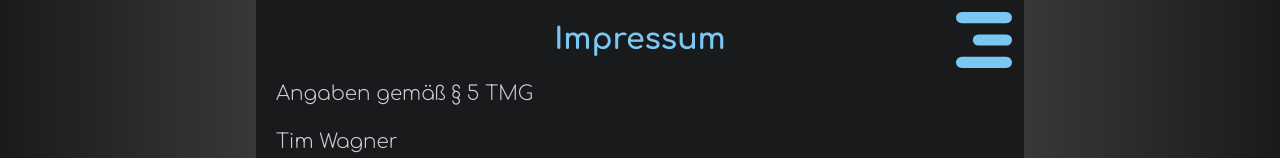
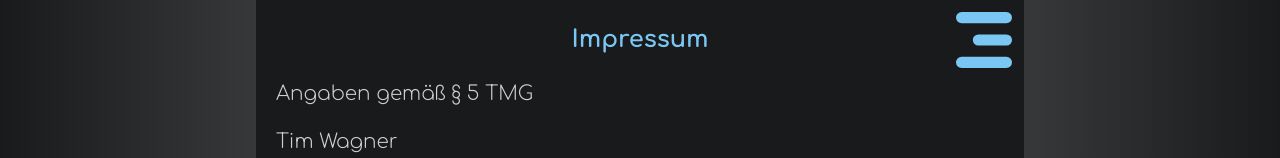
Before and after one commit to tim-w97/MyProfilePage, a React (Create React App) app: page /impressum in a window 1280 px wide. Shown: the top 158 px of the page. Built offline with nearby package versions, Linux system fonts and the light colour scheme.

Commit message:
made title in top bar smaller

```diff
--- a/src/widgets/TopBar.js
+++ b/src/widgets/TopBar.js
@@ -18,7 +18,7 @@ function TopBar(props) {
       <div className="fixed z-10 top-0 left-0 right-0">
           <div className="flex items-center max-w-screen-md m-auto bg-tim-dark-blue">
               <span className='hidden sm:block w-20'/>
-              <p className='text-3xl ml-5 sm:m-0 grow text-start sm:text-center font-bold text-tim-light-blue'>{props.title ?? ''}</p>
+              <p className='text-2xl ml-5 sm:m-0 grow text-start sm:text-center font-bold text-tim-light-blue'>{props.title ?? ''}</p>
               <button
                   onClick={toggleMenu}
                   className={`flex-none transition-transform duration-300 ${
```
